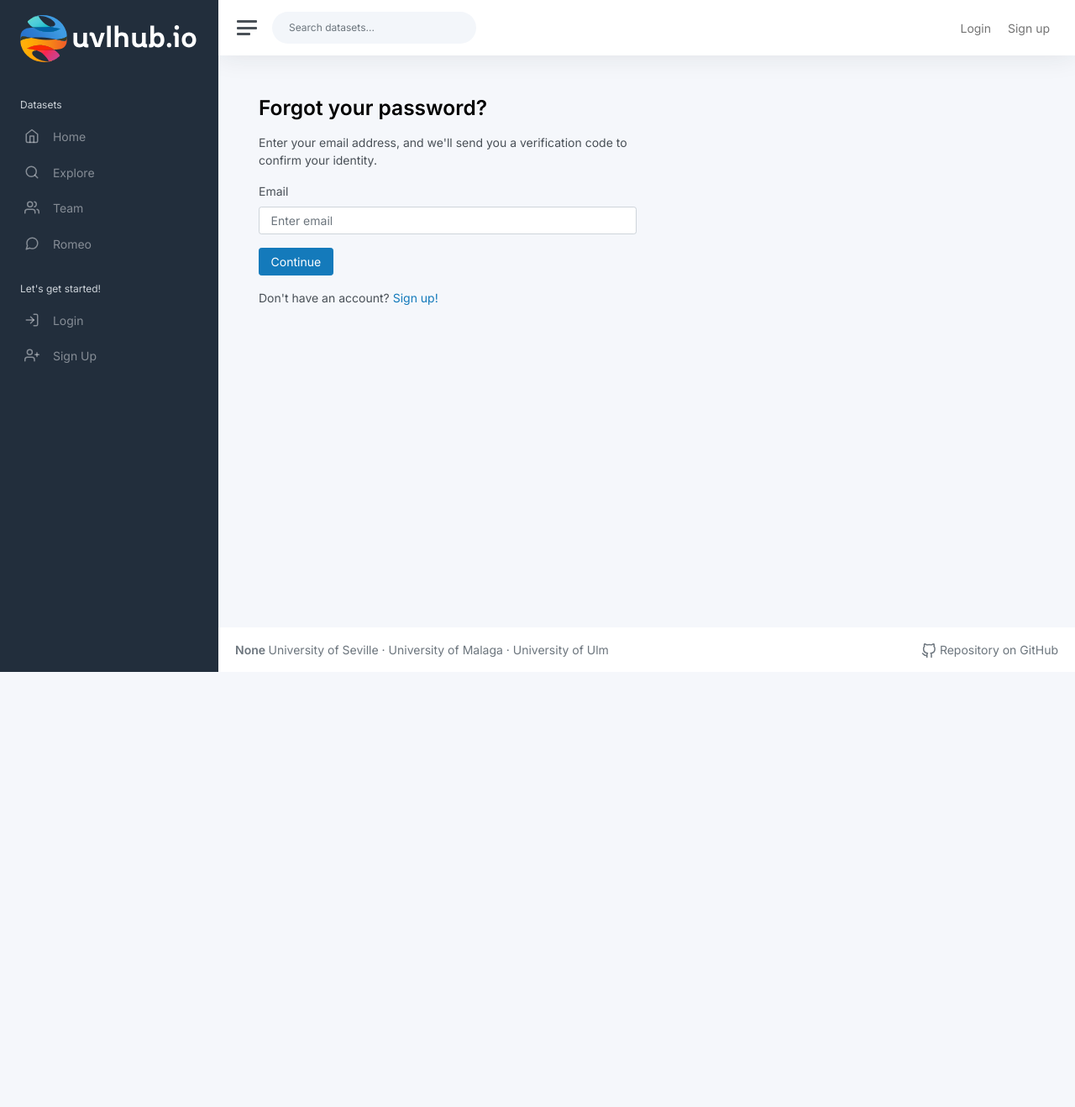
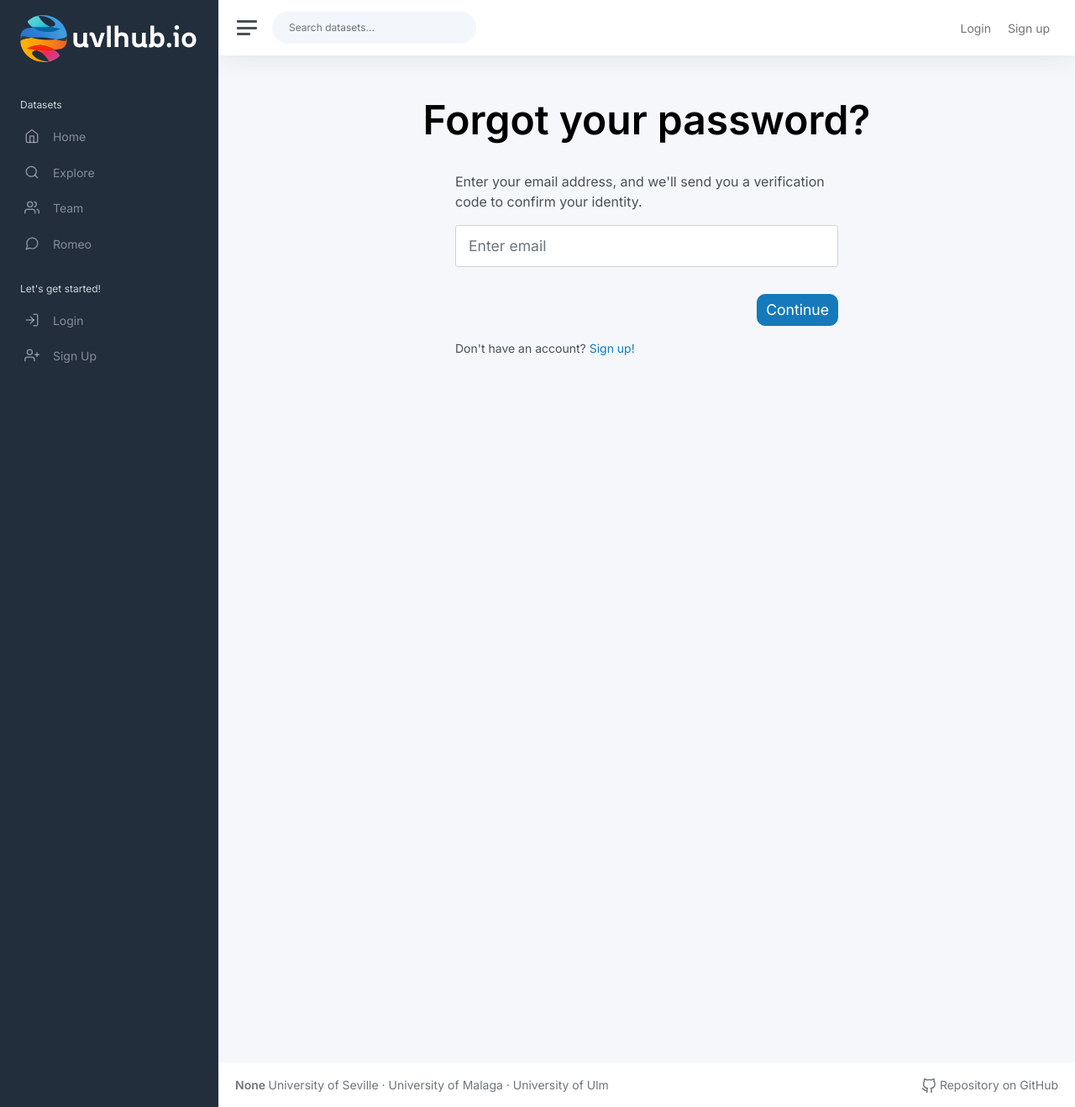
Before and after one commit to davidgonmar/uvlhub-egc, a Flask app: page /forgotpassword/ in a window 1280 px wide. Shown: the whole page at 84% size. Before the commit the page ends 800 px from the top, so only its background shows below. Run offline with Flask 3, Linux system fonts and the light colour scheme; parts of the project's set-up code (start-up, migrations or seed data) failed here and were passed over; some libraries are stand-ins or nearby versions.

Commit message:
refactor(resetpassword): restyle the forgotpassword_form.html form #9
This commit also adds a CSS file called resetpassword.css

```diff
--- a/app/modules/auth/templates/auth/forgotpassword_form.html
+++ b/app/modules/auth/templates/auth/forgotpassword_form.html
@@ -4,72 +4,64 @@
 
 {% block content %}
 
-<h1 class="h2 mb-3"><b>Forgot your password?</b></h1>
+<link rel="stylesheet" href="{{ url_for('static', filename='css/resetpassword.css') }}">
+<h1 class="h2 mb-3 text-center" style="font-size: 3rem;"><b>Forgot your password?</b></h1>
 
 
-<div class="mt-3 mb-3">
-    <div class="col-lg-6 col-12">
-        Enter your email address, and we'll send you a verification code to confirm your identity.
-    </div>
-</div>
+<div class="d-flex justify-content-center align-items-center container" >
+    <div class="col-12 col-md-6 col-lg-6">
 
+        <div class="mt-3 mb-3">
+            <div class="col-12" style="font-size: 1rem;">
+                Enter your email address, and we'll send you a verification code to confirm your identity.
+            </div>
+        </div>
 
-<div class="row">
-
-    <div class="col-12">
-
-        <form action="" method="post" novalidate>
+        <div class="row">
+            <div class="col-12">
+                <form action="" method="post" novalidate>
                     {{ form.hidden_tag() }}
 
                     <div class="row">
-
-                        <div class="col-md-6 col-lg-6 col-xs-12">
-                            <div class="mb-3">
-                                {{ form.email.label(class="form-label") }}
-                                {{ form.email(class="form-control",placeholder="Enter email") }}
+                        <div class="col-md-12">
+                            <div class="mb-3" >
+                                {{ form.email(class="form-control input-font-large", placeholder="Enter email") }}
                                 {% for error in form.email.errors %}
                                 <span style="color: red;">{{ error }}</span>
                                 {% endfor %}
                             </div>
                         </div>
+                    </div>
+                    <div class="mt-3"></div>
+                    <div class="row">
+                        <div class="col-12 d-flex justify-content-end">
+                            {{ form.submit(class="btn btn-primary bigger-button" ) }}
+                        </div>
+                    </div>
+                    <div class="mt-3">
 
                     </div>
-
-                    <div class="row">
-
-                        <div class="col-lg-6 col-12">
-                            {{ form.submit(class="btn btn-primary") }}
+                    <div class="mt-3"></div>
+                    <div class="row mt-3">
+                        <div class="col-12">
+                            Don't have an account? <a href="{{ url_for('auth.show_signup_form') }}">Sign up!</a>
                         </div>
-                        <div class="row">
-
-                            <div class="mt-3">
-                                <div class="col-lg-6 col-12">
-                                    Don't have an account? <a href="{{ url_for('auth.show_signup_form') }}">Sign up!</a>
-                                </div>
-                            </div>
-
-                        </div>
-
                     </div>
 
-                    <div class="row">
-
+                    <div class="row mt-3">
                         {% if error %}
-
-                        <div class="mt-3 col-lg-6 col-12">
+                        <div class="col-12">
                             <span style="color: red;">{{ error }}</span>
                         </div>
-
                         {% endif %}
-
                     </div>
 
-
-
                 </form>
-
+            </div>
+        </div>
     </div>
 </div>
+
 
 
 {% endblock %}
--- /dev/null
+++ b/app/static/css/resetpassword.css
@@ -0,0 +1,19 @@
+.bigger-button {
+    font-size: 1.1rem;
+    padding: 5px 10px;
+    border-radius: 10px;
+}
+
+.input-font-large {
+    font-size: 1.1rem;
+    padding: 15px;
+
+    height: 50px;
+}
+
+
+.container{
+    min-height: 100vh;
+     margin: 2;
+      padding-bottom: 800px;
+}
```
